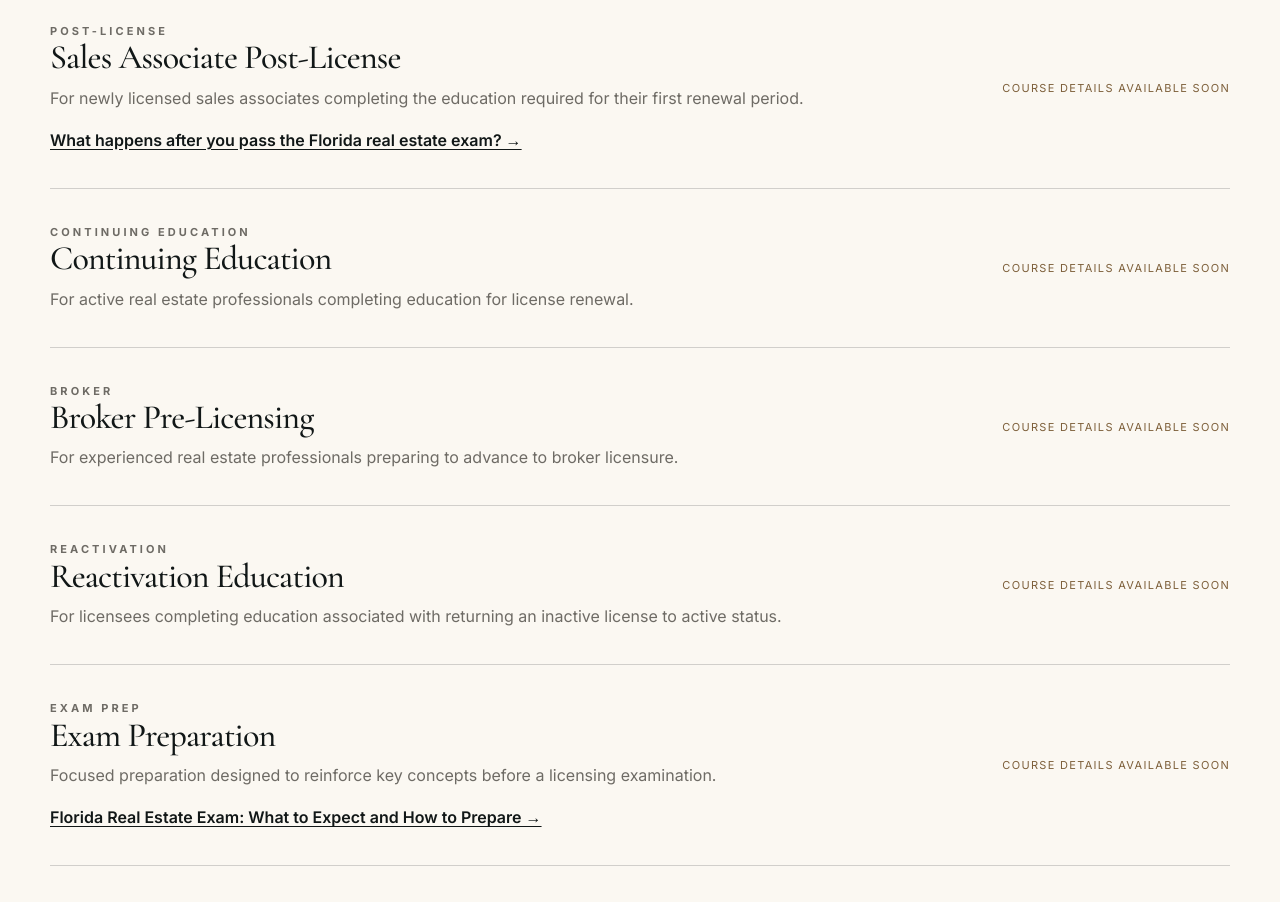
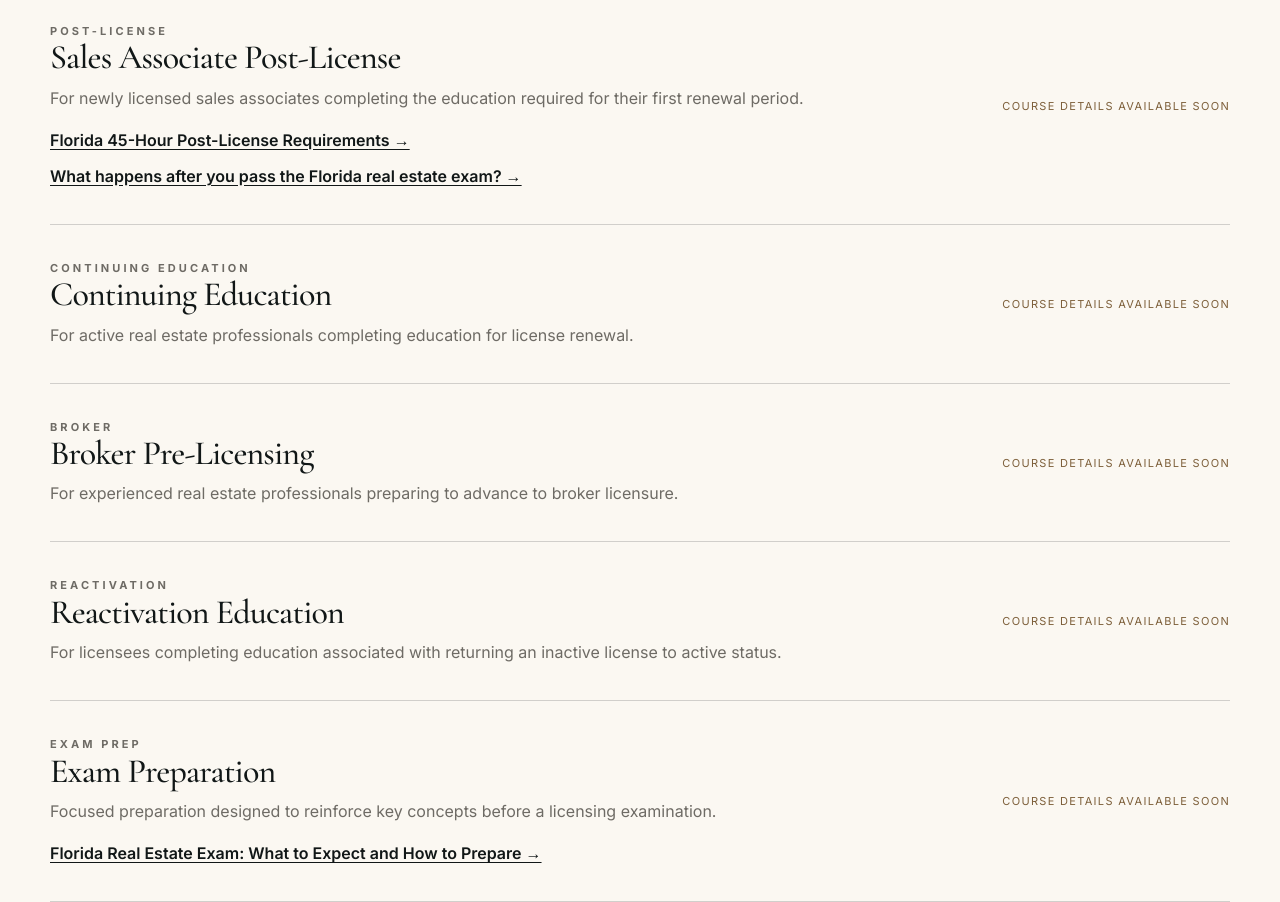
Before and after one commit to BrianLook/Greyson-Institute-Website, a Next.js app: page /courses in a window 1280 px wide. Shown: the part 2220-3122 px from the top of the page. Built offline with nearby package versions, Linux system fonts and the light colour scheme.

Commit message:
Link Courses post-license section to 45-hour guide

```diff
--- a/app/courses/page.tsx
+++ b/app/courses/page.tsx
@@ -405,10 +405,7 @@ export default function CoursesPage() {
         </div>
       </div>
 
-      <div
-        className="container course-list"
-        style={{ minWidth: 0 }}
-      >
+      <div className="container course-list" style={{ minWidth: 0 }}>
         {courses.map((course) => (
           <article
             id={course.id}
@@ -422,9 +419,7 @@ export default function CoursesPage() {
             <div style={{ minWidth: 0 }}>
               <p className="eyebrow">{course.eyebrow}</p>
 
-              <h2 style={{ overflowWrap: "anywhere" }}>
-                {course.title}
-              </h2>
+              <h2 style={{ overflowWrap: "anywhere" }}>{course.title}</h2>
 
               <p>{course.body}</p>
 
@@ -488,8 +483,8 @@ export default function CoursesPage() {
                         color: "#111717",
                       }}
                     >
-                      How long does it take to get a Florida real estate
-                      license? →
+                      How long does it take to get a Florida real estate license?
+                      →
                     </Link>
                   </p>
                 </div>
@@ -499,8 +494,24 @@ export default function CoursesPage() {
                 <div
                   style={{
                     marginTop: "14px",
+                    display: "grid",
+                    gap: "8px",
                   }}
                 >
+                  <p style={{ margin: 0 }}>
+                    <Link
+                      href="/florida-45-hour-post-license-requirements"
+                      style={{
+                        textDecoration: "underline",
+                        textUnderlineOffset: "3px",
+                        fontWeight: 600,
+                        color: "#111717",
+                      }}
+                    >
+                      Florida 45-Hour Post-License Requirements →
+                    </Link>
+                  </p>
+
                   <p style={{ margin: 0 }}>
                     <Link
                       href="/what-happens-after-you-pass-the-florida-real-estate-exam"
```
